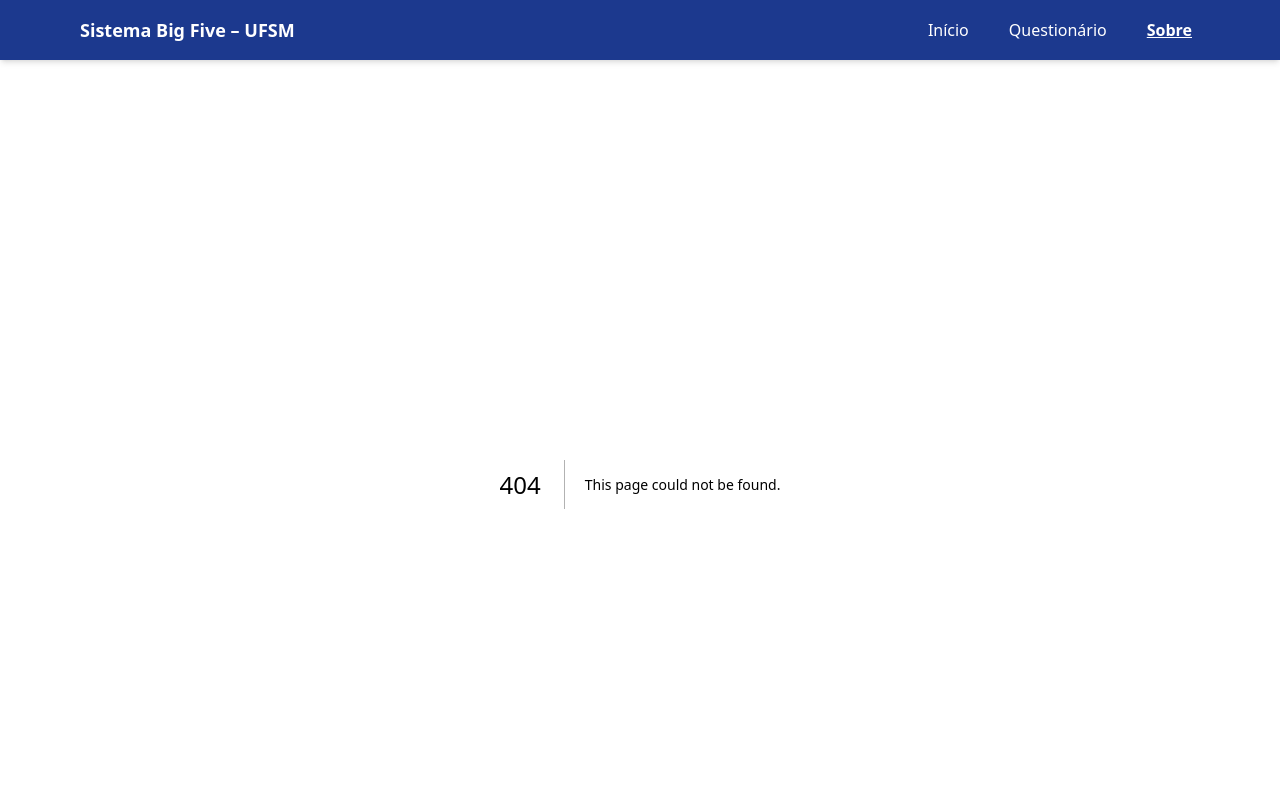
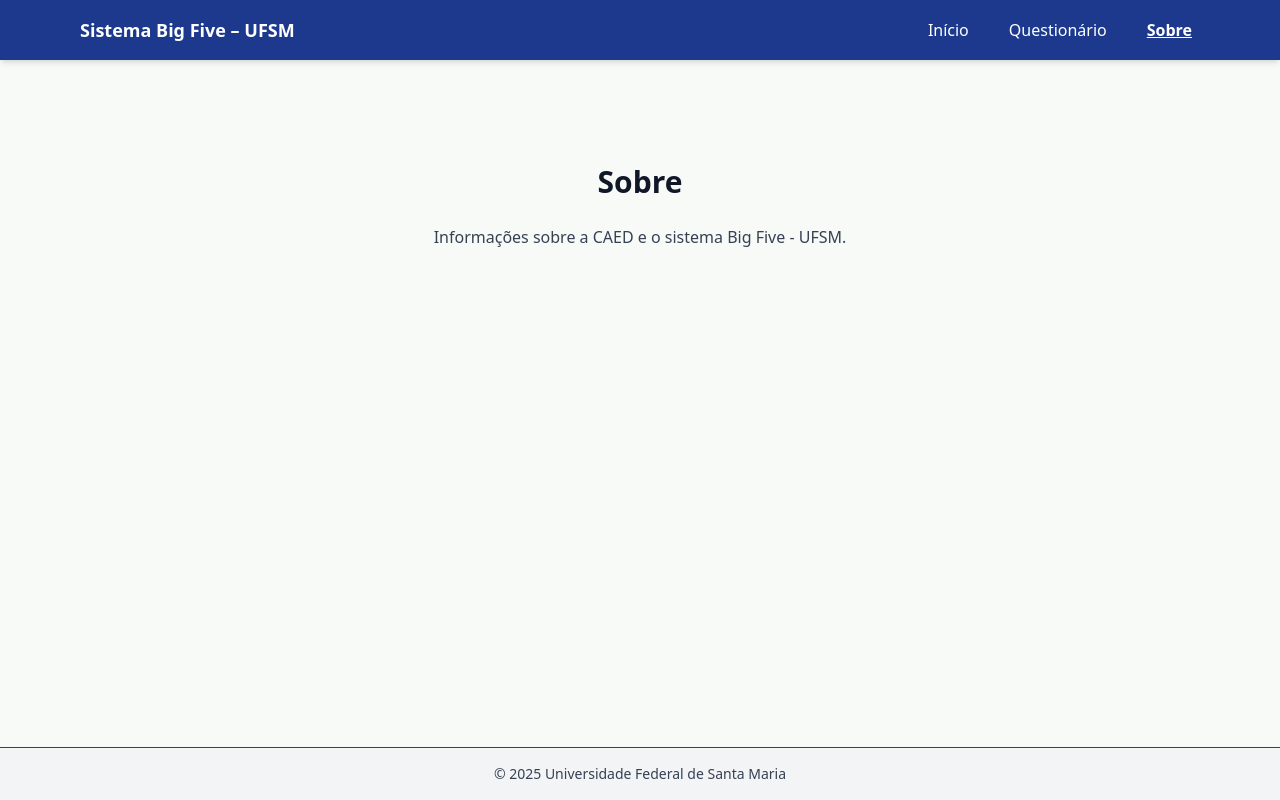
Before and after one commit to ldnora/inpsyght, a Next.js app in the folder frontend/: page /sobre in a window 1280 px wide. Before the commit this address had no page. Shown: the top 800 px of the page. Built offline with nearby package versions, Linux system fonts and the light colour scheme.

Commit message:
Feat: Create the "sobre" page, that contains the about site informations

```diff
--- a/frontend/src/app/page.tsx
+++ b/frontend/src/app/page.tsx
@@ -25,13 +25,6 @@
         >
           Iniciar Questionário
         </Link>
-        <Link
-          href="/historico"
-          className="bg-gray-200 hover:bg-gray-300 focus:ring-2 focus:ring-gray-500 focus:outline-none
-                     text-gray-900 px-6 py-3 rounded-lg shadow-md transition font-medium"
-        >
-          Ver Histórico
-        </Link>
       </nav>
     </main>
   );
--- /dev/null
+++ b/frontend/src/app/sobre/page.tsx
@@ -0,0 +1,19 @@
+"use client";
+
+export default function SobrePage() {
+
+  return (
+    <main className="flex flex-col items-center justify-center flex-1 py-20 px-6">
+      {/* Título principal da página */}
+      <h1 className="text-3xl font-bold text-gray-900 mb-6 text-center">
+        Sobre
+      </h1>
+
+      {/* Texto explicativo */}
+      <p className="text-gray-700 text-center max-w-2xl mb-8 leading-relaxed">
+        Informações sobre a CAED e o sistema Big Five - UFSM.
+      </p>
+
+    </main>
+  );
+}
```
